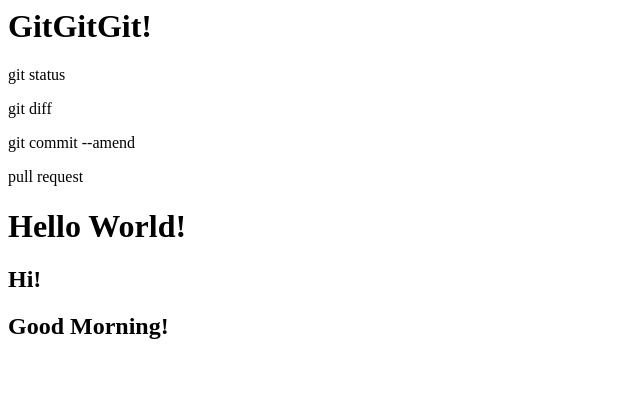
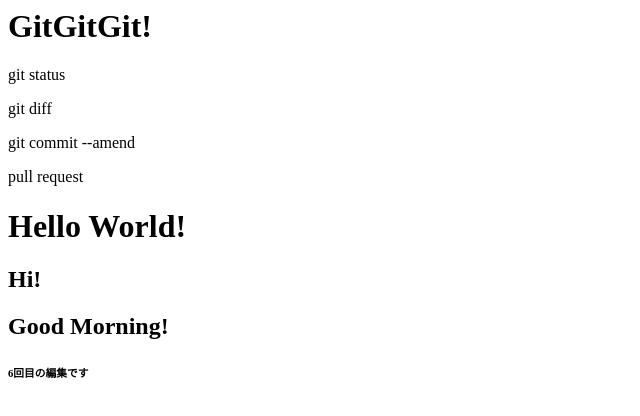
Before and after one commit to jiruneko/dammydata, a plain HTML site: page index.html in a window 1280 px wide. Shown: the full height of the page, 0-640 px from the left. Drawn offline with Linux system fonts and the light colour scheme.

Commit message:
コミット6回目

```diff
--- a/index.html
+++ b/index.html
@@ -7,3 +7,4 @@
 <h1>Hello World!</h1>
 <h2>Hi!</h2>
 <h2>Good Morning!</h2>
+<h6>6回目の編集です</h6>
```
